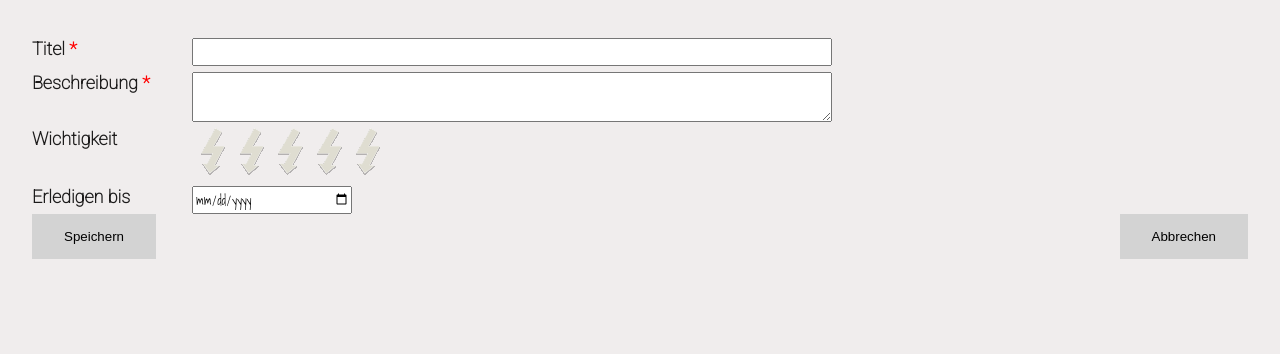
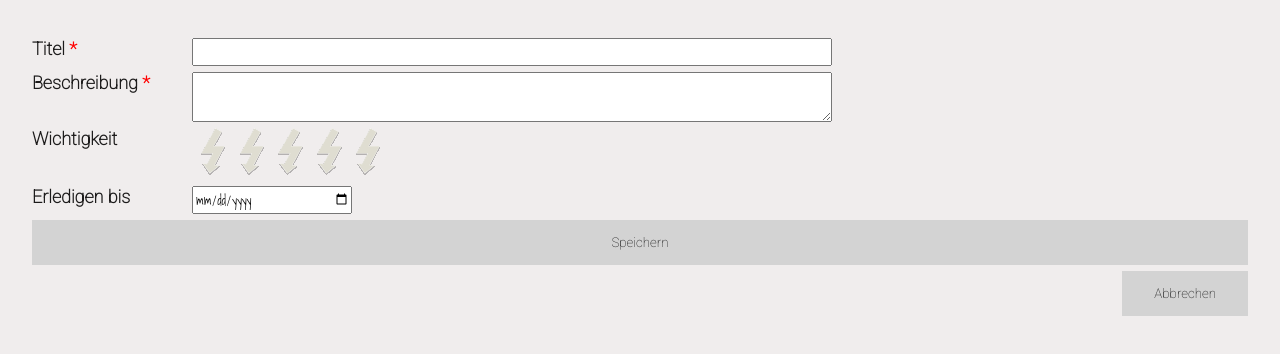
Before and after one commit to CaroleHug/cas-fee-project-1, a website with bundled scripts: page public/create.html in a window 1280 px wide. Built offline with nearby package versions, Linux system fonts and the light colour scheme.

Commit message:
fix button size

```diff
--- a/public/create.html
+++ b/public/create.html
@@ -49,7 +49,7 @@
         </div>
     </div>
 </form>
-<button id="new-note-submit">Speichern</button>
+<button class="save-button" id="new-note-submit">Speichern</button>
 <button id="cancel" class="button-cancel">Abbrechen</button>
 
 </body>
--- a/public/styles/create.css
+++ b/public/styles/create.css
@@ -35,7 +35,7 @@ input[type=date] {
     width: 10rem;
 }
 
-input[type=submit] {
+.save-button {
     width: 100%;
     margin-top: 6px;
     margin-bottom: 6px;
@@ -44,6 +44,7 @@ input[type=submit] {
 
 .button-cancel {
     float: right;
+    font-family: 'Roboto', sans-serif;
 }
 
 /* HIDE RADIO */
```
